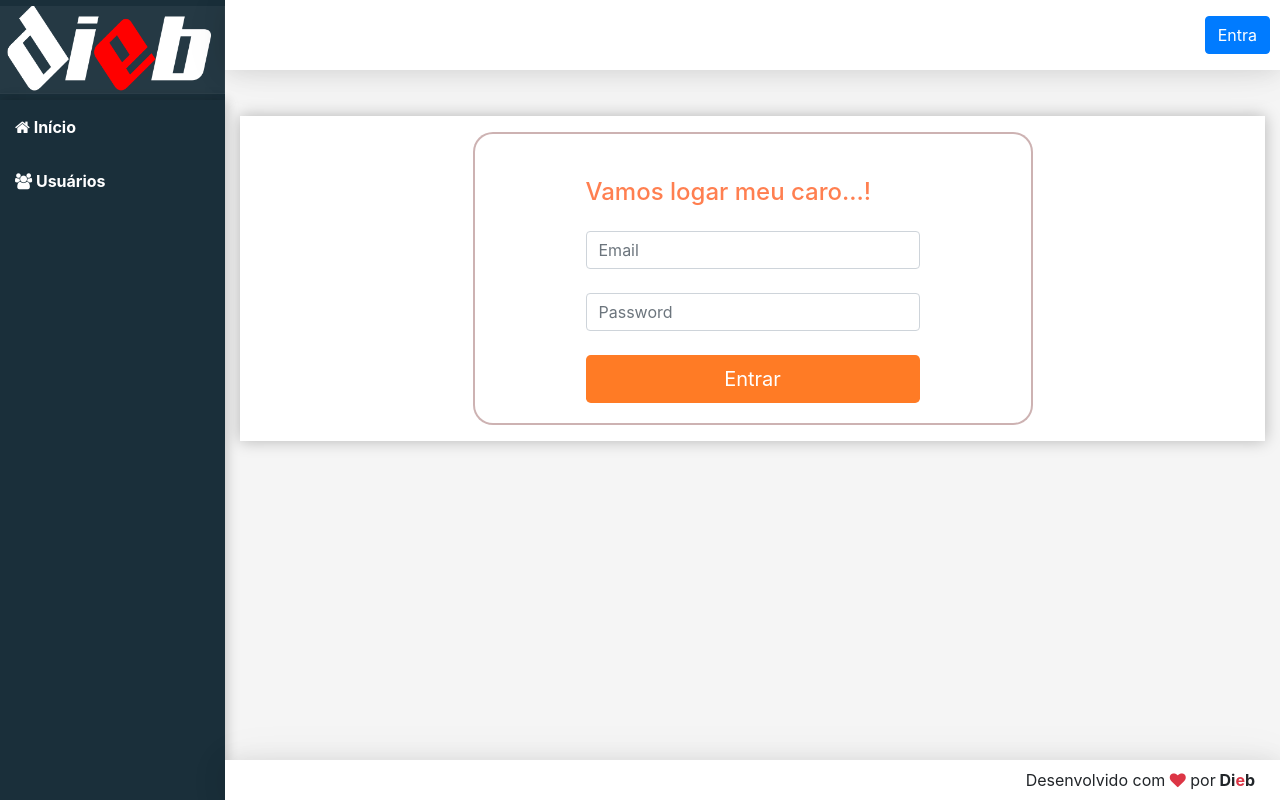
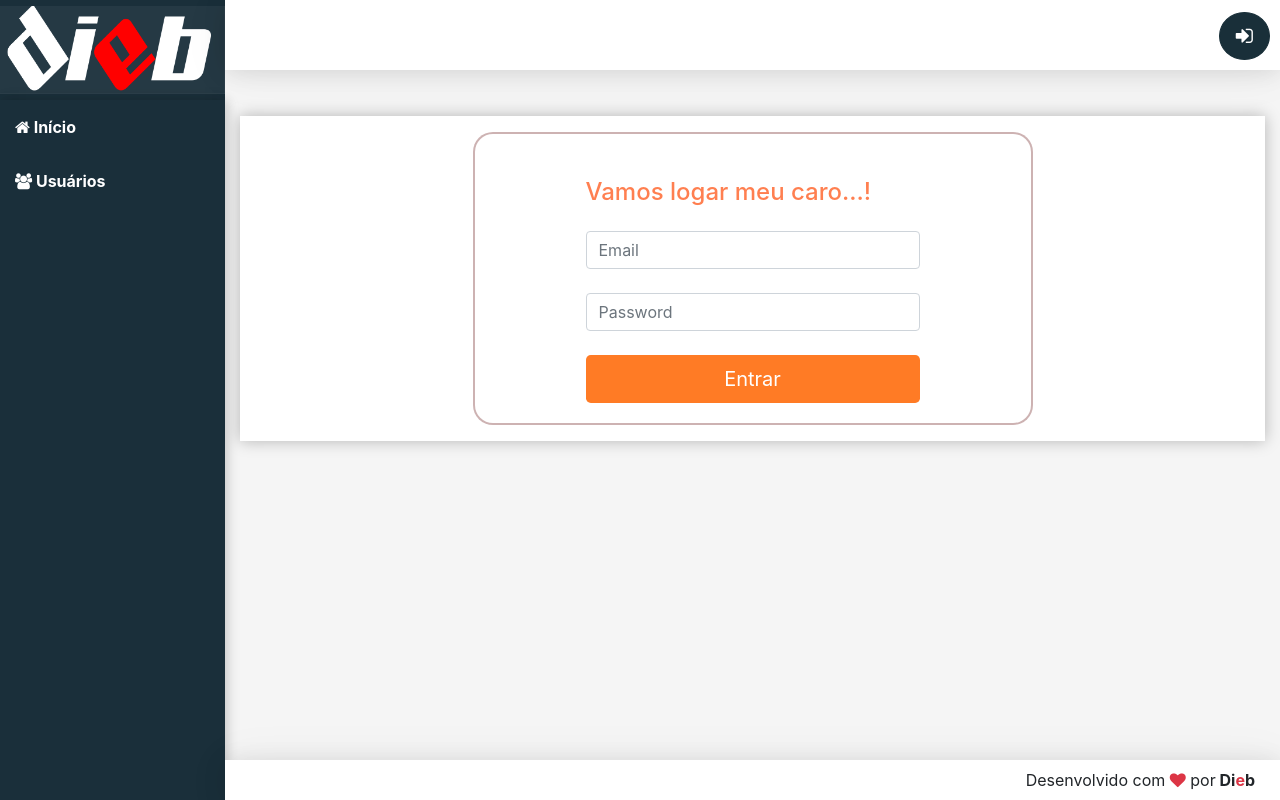
Before and after one commit to hugodieb/ReactMock, a React app in the folder frontend/: page /entrar in a window 1280 px wide. Built offline with nearby package versions, Linux system fonts and the light colour scheme; the HTML template or start-up script is replaced by a standard one.

Commit message:
botão de entrar e user backend mock

```diff
--- a/frontend/src/components/template/Header.css
+++ b/frontend/src/components/template/Header.css
@@ -13,6 +13,13 @@ header.header h1 {
     font-family: fantasy;
 }
 
+header.header a.btn.btn-primary {
+    background-color: #192f39;
+    border-radius: 50%;
+    border-color: #192f39;
+    margin-top: 12px;
+}
+
 img.img-thumbnail.user {
     height: 60px;
     width: 60px;
--- a/frontend/src/components/template/Header.jsx
+++ b/frontend/src/components/template/Header.jsx
@@ -29,8 +29,10 @@ class Header extends Component {
                     <div className="p-2 flex-grow-1 bd-highlight header">
 
                     </div>
-                    <div className="mt-3 bd-highlight">
-                        <Link to="/entrar" className="btn btn-primary">Entra</Link>
+                    <div className="bd-highlight">
+                        <Link to="/entrar" className="btn btn-primary btn-lg">
+                            <i className="fa fa-sign-in" aria-hidden="true"></i>
+                        </Link>
                     </div>
                 </div>
             )
--- a/frontend/src/components/user/UserLogin.jsx
+++ b/frontend/src/components/user/UserLogin.jsx
@@ -24,7 +24,6 @@ class LoginUser extends Component {
   }
 
   componentDidMount() {
-    debugger
     const { loggedUser } = this.props
     this.setState({input_data: {email: "", password: ""}, user: {}})
     if(loggedUser) {
@@ -36,12 +35,11 @@ class LoginUser extends Component {
     let email = this.state.input_data.email
     let password = this.state.input_data.password
     AppApi.login(email, password).then(userCurrent => {
-      debugger
-        this.props.dispatch(loginUserAction(userCurrent))
-        const { loggedUser } = this.props
-        if(loggedUser) {
-          this.props.history.push('/')
-        }
+      this.props.dispatch(loginUserAction(userCurrent))
+      const { loggedUser } = this.props
+      if(loggedUser) {
+        this.props.history.push('/')
+      }
     })
   }
 
--- /dev/null
+++ b/frontend/src/services/auth.js
@@ -0,0 +1,2 @@
+import { connect } from 'react-redux'
+import AppApi from '~apijs'
```
